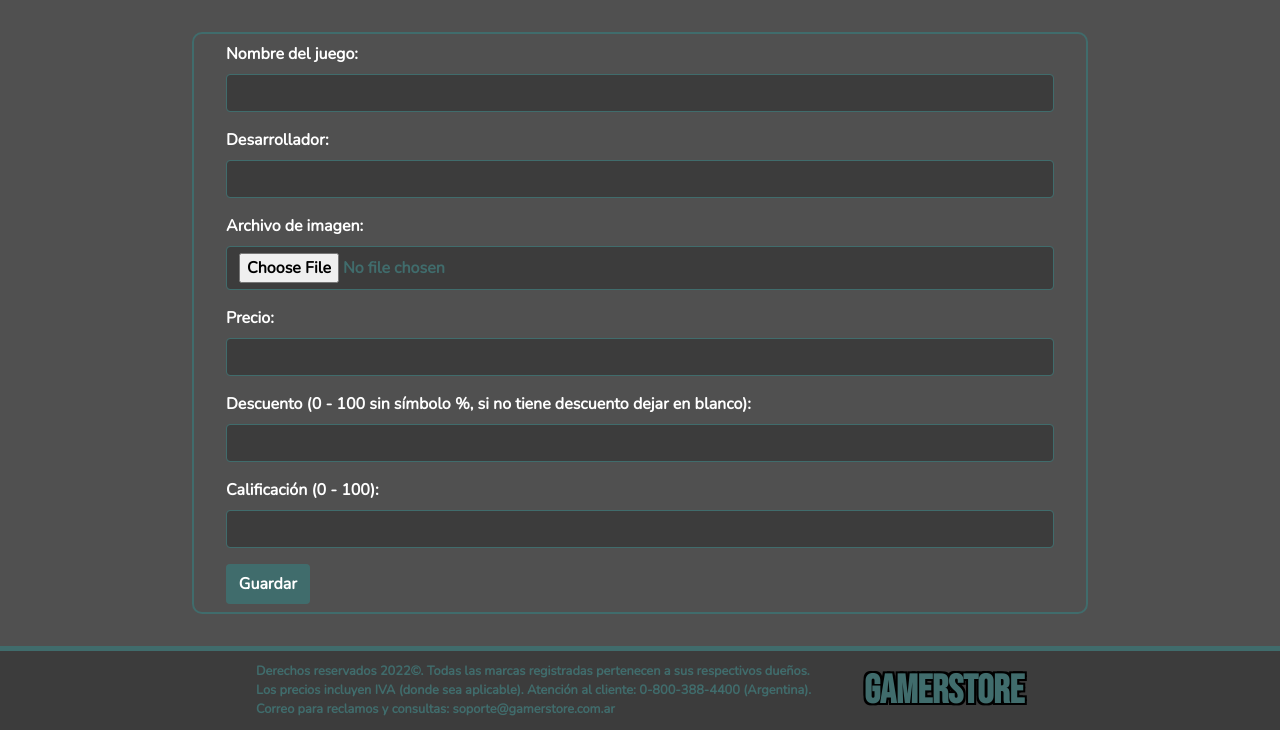
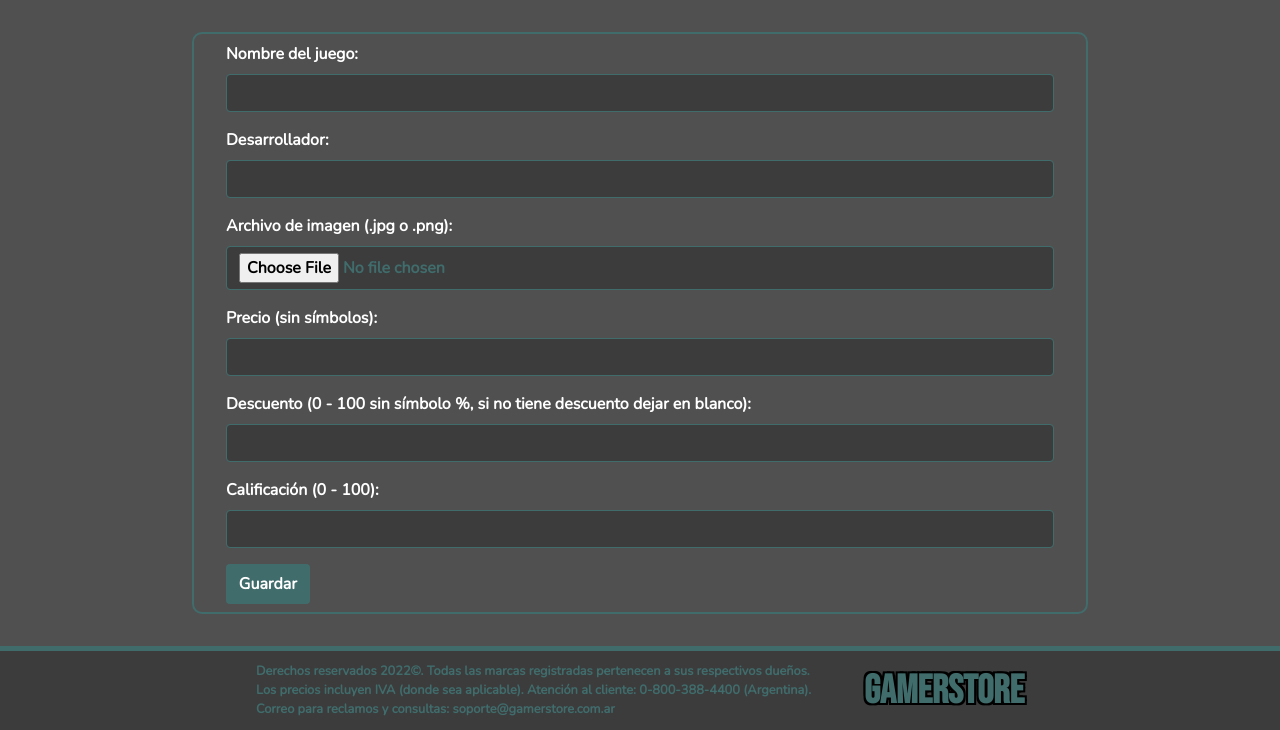
Before and after one commit to RodrigoH95/gamerstore, a Flask app: page /nuevo-juego in a window 1280 px wide. Shown: the part 80-810 px from the top of the page. Run offline with Flask 2, Linux system fonts and the light colour scheme; some libraries are stand-ins or nearby versions.

Commit message:
se agregó validación de formularios para agregar y editar productos

```diff
--- a/app.py
+++ b/app.py
@@ -59,7 +59,7 @@ def actualizar():
     _img = request.files['imagen']
     _precio = request.form['precio']
     _descuento = request.form['descuento']
-    _calificacion = request.form['calificacion']
+    _calificacion = int(request.form['calificacion'])
     id = request.form['id']
 
     now = datetime.now().strftime('%Y%H%M%S')
--- a/static/styles.css
+++ b/static/styles.css
@@ -224,6 +224,10 @@ form {
     color: white;
 }
 
+#error {
+    color: red;
+    font-size: 0.85rem;
+}
 .footer {
     border-top: 5px solid var(--cl-secondary);
     background-color: var(--cl-terciary);
--- /dev/null
+++ b/static/validacion.js
@@ -0,0 +1,55 @@
+// Se obtiene el elemento form del html
+const form = document.getElementById("form");
+
+form.addEventListener("submit", (e) => {
+
+  // Se obtienen todos los valores de los inputs que interesan validar
+  const nombre = document.getElementById("nombre").value;
+  const desarrollador = document.getElementById("desarrollador").value;
+  const imagen = document.getElementById("imagen").value;
+  const precio = document.getElementById("precio").value;
+  const descuento = document.getElementById("descuento").value;
+  const calificacion = document.getElementById("calificacion").value;
+
+  // Elemento div vacío con id "error" donde se cargarán los mensajes
+  const error = document.getElementById("error");
+
+  // Lista de mensajes que inicia vacía y se va llenando a medida que se encuentra un error
+  const MENSAJES = [];
+  error.innerText = "";
+  if (!isValid(nombre)) {
+    MENSAJES.push("*Por favor, introduzca un nombre válido");
+  }
+
+  if (!isValid(desarrollador)) {
+    MENSAJES.push("*Por favor, introduzca un desarrollador válido");
+  }
+
+  if (!isValid(imagen) || (imagen.slice(-4) !== '.jpg' && imagen.slice(-4) !== '.png')) {
+    MENSAJES.push("*El archivo imagen no puede ser nulo y debe tener extension .jpg o .png");
+  }
+
+  if (!isValid(precio) || precio < 0 || !Number(precio)) {
+    MENSAJES.push("*Por favor incluya un precio válido");
+  }
+
+  if(descuento < 0 || descuento > 100 || !Number(descuento)) {
+      MENSAJES.push("*El valor del descuento debe ser entre 0 y 100 sin símbolos");
+  }
+
+  if (!isValid(calificacion) || calificacion < 0 || calificacion > 100) {
+    MENSAJES.push("*La calificación debe ser entre 0 y 100 y no debe ser nula");
+  }
+
+  // Si la lista de mensajes tiene al menos un elemento, se ejecuta lo siguiente, caso contrario, se envía el formulario
+  if (MENSAJES.length > 0) {
+    e.preventDefault();
+    // Se cargan todos los errores de la lista de mensajes en el elemento div unidos por "\n" que es un quiebre de linea
+    error.innerText = MENSAJES.join("\n");
+  }
+});
+
+// Esta funcion comprueba que los inputs no se envíen en blanco/nulos
+function isValid(element) {
+    return element !== '' && element !== null;
+}
--- a/templates/tienda/create.html
+++ b/templates/tienda/create.html
@@ -14,7 +14,8 @@
     {% include 'header.html' %}
     <main>
     <body>
-      <form method="post" action="/guardar" enctype="multipart/form-data">
+      <div id="error"></div>
+      <form id="form" method="post" action="/guardar" enctype="multipart/form-data">
         <div class="form-group">
           <label for="nombre">Nombre del juego:</label>
           <input type="text" class="form-control" name="nombre" id="nombre" />
@@ -24,11 +25,11 @@
           <input type="text" class="form-control" name="desarrollador" id="desarrollador" />
         </div>
         <div class="form-group">
-          <label for="imagen">Archivo de imagen:</label>
+          <label for="imagen">Archivo de imagen (.jpg o .png):</label>
           <input type="file" class="form-control" name="imagen" id="imagen" />
         </div>
         <div class="form-group">
-          <label for="precio">Precio:</label>
+          <label for="precio">Precio (sin símbolos):</label>
           <input type="text" class="form-control" name="precio" id="precio" />
         </div>
         <div class="form-group">
@@ -44,5 +45,6 @@
     </main>
       {% include 'footer.html' %}
     <script src="/static/script.js"></script>
+    <script src="/static/validacion.js"></script>
   </body>
 </html>
--- a/templates/tienda/edit.html
+++ b/templates/tienda/edit.html
@@ -10,11 +10,12 @@
 <body>
     {% include 'header.html' %}
     <main>
+        <div id="error"></div>
         {% for juego in juego %}
-        <form method="post" action="/actualizar" enctype="multipart/form-data">
+        <form id="form" method="post" action="/actualizar" enctype="multipart/form-data">
             <div class="form-group">
                 <label for="id">ID:</label>
-                <input type="text" class="form-control" name="id" id="id" value="{{ juego[0] }}"/>
+                <input type="text" class="form-control" name="id" id="id" value="{{ juego[0] }}" disabled/>
               </div>
             <div class="form-group">
               <label for="nombre">Nombre del juego:</label>
@@ -47,5 +48,6 @@
     </main>
     {% include 'footer.html' %}
     <script src="/static/script.js"></script>
+    <script src="/static/validacion.js"></script>
 </body>
 </html>
```
